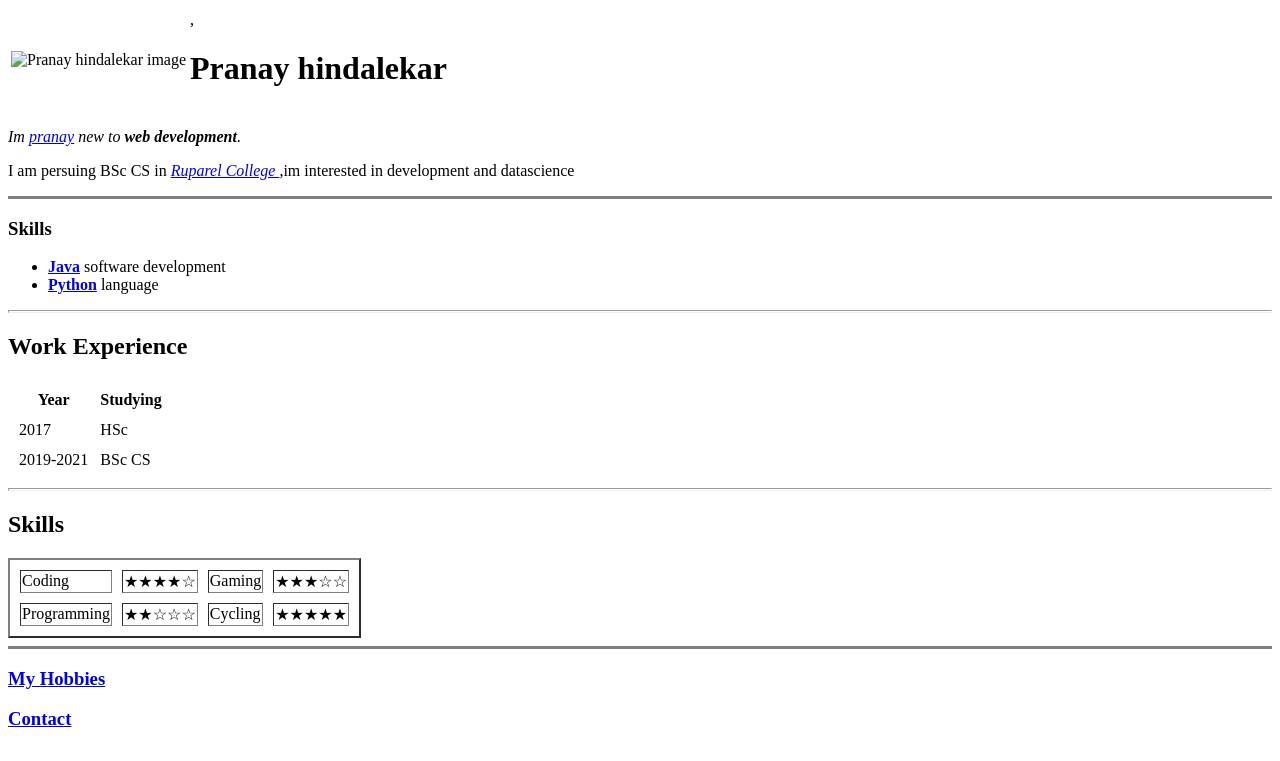
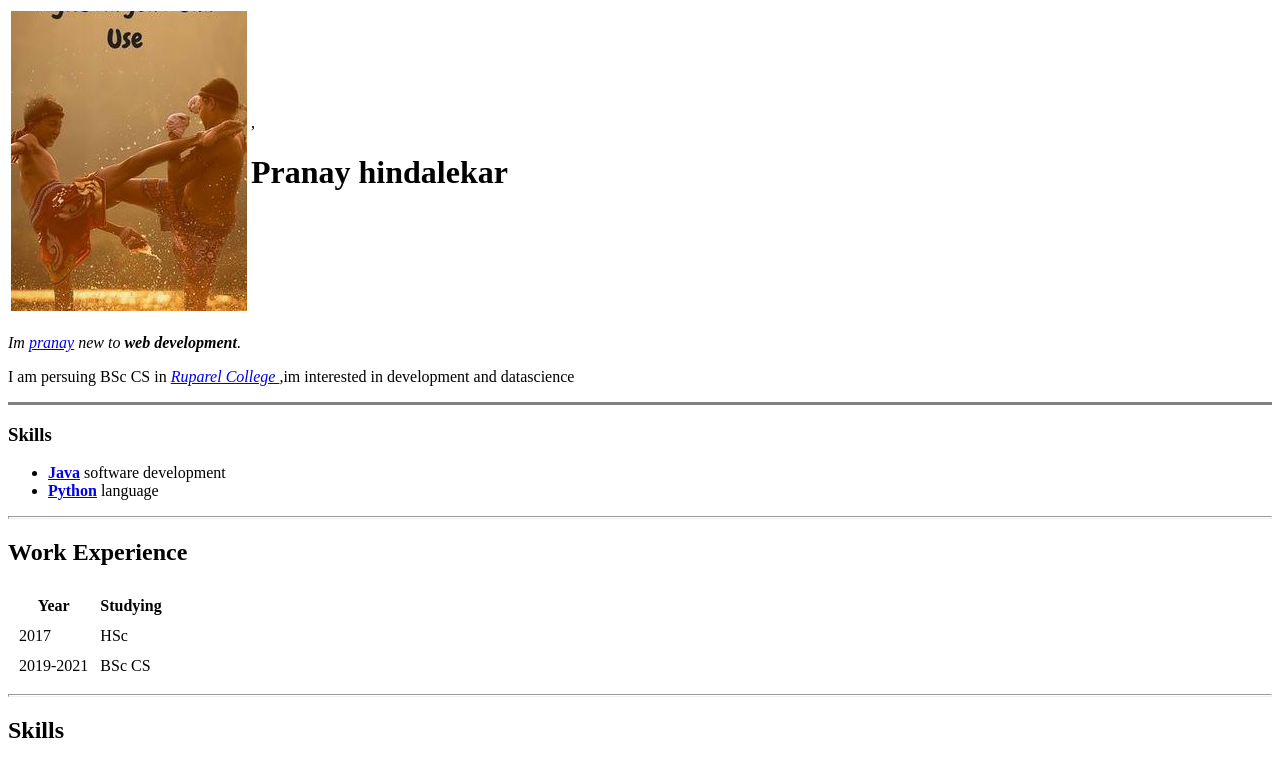
Before and after one commit to pranay-hindalekar/CV, a plain HTML site: page index.html in a window 1280 px wide. Shown: the top 761 px of the page. Drawn offline with Linux system fonts and the light colour scheme.

Commit message:
Update index.html

```diff
--- a/index.html
+++ b/index.html
@@ -11,7 +11,7 @@
 <body>
     <table>
         <tr>
-            <td><img src="../images/image.jpg" alt="Pranay hindalekar image"></td>
+            <td><img src="image.jpg" alt="Pranay hindalekar image"></td>
             <td>,<h1>Pranay hindalekar</h1></td>
         </tr>
     </table>
```
